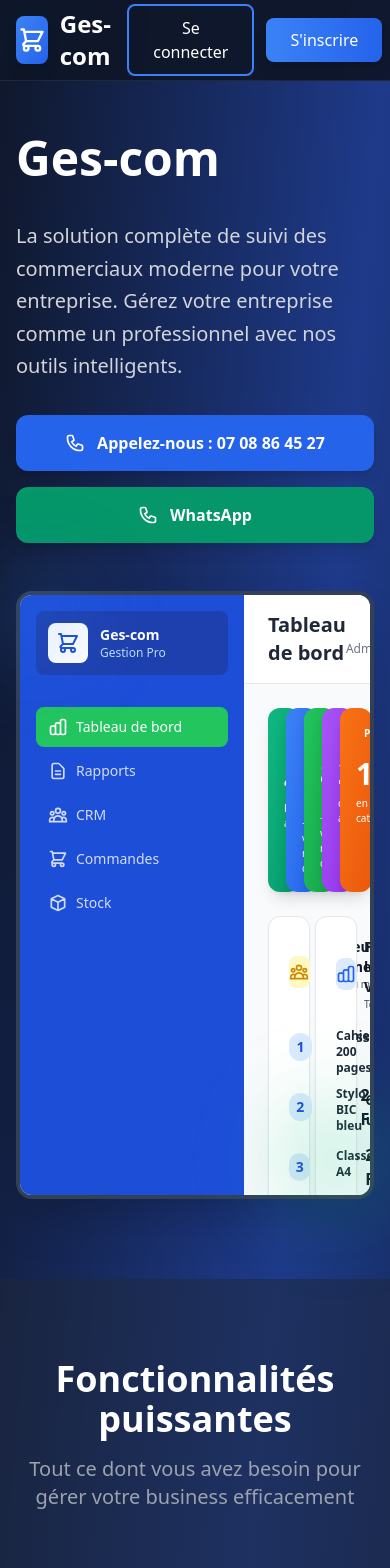
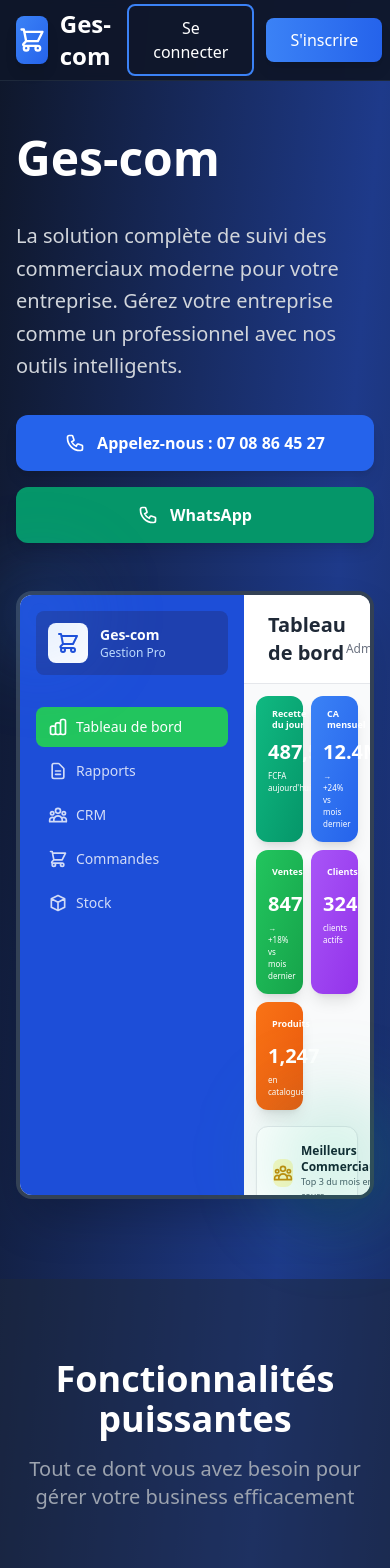
Before and after one commit to kkonanjeanluc2-debug/Gs_com, a Vue app: page / in a window 390 px wide. Shown: the top 1568 px of the page. Built offline with nearby package versions, Linux system fonts and the light colour scheme.

Commit message:
Updated LandingPage.vue

```diff
--- a/src/components/LandingPage.vue
+++ b/src/components/LandingPage.vue
@@ -69,6 +69,8 @@ const callPhone = () => {
             <span class="text-2xl font-bold text-white">Ges-com</span>
           </div>
 
+          <!-- Navigation & Auth Buttons -->
+          <div class="flex items-center gap-8">
             <!-- Navigation Desktop -->
             <nav class="hidden md:flex items-center gap-8">
               <a href="#solutions" class="text-gray-300 hover:text-white transition-colors font-medium">Solutions</a>
@@ -89,6 +91,7 @@ const callPhone = () => {
               >
                 S'inscrire
               </button>
+            </div>
           </div>
         </div>
       </div>
@@ -188,132 +191,132 @@ const callPhone = () => {
                   </div>
 
                   <!-- Stats Cards -->
-                  <div class="p-6">
-                    <div class="grid grid-cols-5 gap-3 mb-6">
+                  <div class="p-3 sm:p-6">
+                    <div class="grid grid-cols-2 sm:grid-cols-3 lg:grid-cols-5 gap-2 sm:gap-3 mb-4 sm:mb-6">
                       <!-- Recette du jour -->
-                      <div class="bg-gradient-to-br from-emerald-500 to-emerald-600 rounded-xl p-4 text-white shadow-lg">
-                        <div class="flex items-center gap-2 mb-3">
-                          <Icon name="document" class="w-5 h-5" />
-                          <div class="text-[10px] font-semibold leading-tight">Recette<br/>du jour</div>
+                      <div class="bg-gradient-to-br from-emerald-500 to-emerald-600 rounded-xl p-3 sm:p-4 text-white shadow-lg">
+                        <div class="flex items-center gap-1 sm:gap-2 mb-2 sm:mb-3">
+                          <Icon name="document" class="w-4 h-4 sm:w-5 sm:h-5" />
+                          <div class="text-[9px] sm:text-[10px] font-semibold leading-tight">Recette<br/>du jour</div>
                         </div>
-                        <div class="text-3xl font-black mb-1">487,500</div>
-                        <div class="text-[10px] font-medium">FCFA<br/>aujourd'hui</div>
+                        <div class="text-xl sm:text-2xl lg:text-3xl font-black mb-1">487,500</div>
+                        <div class="text-[8px] sm:text-[10px] font-medium">FCFA<br/>aujourd'hui</div>
                       </div>
 
                       <!-- CA mensuel -->
-                      <div class="bg-gradient-to-br from-blue-500 to-blue-600 rounded-xl p-4 text-white shadow-lg">
-                        <div class="flex items-center gap-2 mb-3">
-                          <Icon name="chart-bar" class="w-5 h-5" />
-                          <div class="text-[10px] font-semibold leading-tight">CA<br/>mensuel</div>
+                      <div class="bg-gradient-to-br from-blue-500 to-blue-600 rounded-xl p-3 sm:p-4 text-white shadow-lg">
+                        <div class="flex items-center gap-1 sm:gap-2 mb-2 sm:mb-3">
+                          <Icon name="chart-bar" class="w-4 h-4 sm:w-5 sm:h-5" />
+                          <div class="text-[9px] sm:text-[10px] font-semibold leading-tight">CA<br/>mensuel</div>
                         </div>
-                        <div class="text-3xl font-black mb-1">12.4M</div>
-                        <div class="text-[10px] font-medium">→ +24%<br/>vs mois dernier</div>
+                        <div class="text-xl sm:text-2xl lg:text-3xl font-black mb-1">12.4M</div>
+                        <div class="text-[8px] sm:text-[10px] font-medium">→ +24%<br/>vs mois dernier</div>
                       </div>
 
                       <!-- Ventes -->
-                      <div class="bg-gradient-to-br from-green-500 to-green-600 rounded-xl p-4 text-white shadow-lg">
-                        <div class="flex items-center gap-2 mb-3">
-                          <Icon name="shopping-cart" class="w-5 h-5" />
-                          <div class="text-[10px] font-semibold leading-tight">Ventes</div>
+                      <div class="bg-gradient-to-br from-green-500 to-green-600 rounded-xl p-3 sm:p-4 text-white shadow-lg">
+                        <div class="flex items-center gap-1 sm:gap-2 mb-2 sm:mb-3">
+                          <Icon name="shopping-cart" class="w-4 h-4 sm:w-5 sm:h-5" />
+                          <div class="text-[9px] sm:text-[10px] font-semibold leading-tight">Ventes</div>
                         </div>
-                        <div class="text-3xl font-black mb-1">847</div>
-                        <div class="text-[10px] font-medium">→ +18%<br/>vs mois dernier</div>
+                        <div class="text-xl sm:text-2xl lg:text-3xl font-black mb-1">847</div>
+                        <div class="text-[8px] sm:text-[10px] font-medium">→ +18%<br/>vs mois dernier</div>
                       </div>
 
                       <!-- Clients -->
-                      <div class="bg-gradient-to-br from-purple-500 to-purple-600 rounded-xl p-4 text-white shadow-lg">
-                        <div class="flex items-center gap-2 mb-3">
-                          <Icon name="users-group" class="w-5 h-5" />
-                          <div class="text-[10px] font-semibold leading-tight">Clients</div>
+                      <div class="bg-gradient-to-br from-purple-500 to-purple-600 rounded-xl p-3 sm:p-4 text-white shadow-lg">
+                        <div class="flex items-center gap-1 sm:gap-2 mb-2 sm:mb-3">
+                          <Icon name="users-group" class="w-4 h-4 sm:w-5 sm:h-5" />
+                          <div class="text-[9px] sm:text-[10px] font-semibold leading-tight">Clients</div>
                         </div>
-                        <div class="text-3xl font-black mb-1">324</div>
-                        <div class="text-[10px] font-medium">clients<br/>actifs</div>
+                        <div class="text-xl sm:text-2xl lg:text-3xl font-black mb-1">324</div>
+                        <div class="text-[8px] sm:text-[10px] font-medium">clients<br/>actifs</div>
                       </div>
 
                       <!-- Produits -->
-                      <div class="bg-gradient-to-br from-orange-500 to-orange-600 rounded-xl p-4 text-white shadow-lg">
-                        <div class="flex items-center gap-2 mb-3">
-                          <Icon name="package" class="w-5 h-5" />
-                          <div class="text-[10px] font-semibold leading-tight">Produits</div>
+                      <div class="bg-gradient-to-br from-orange-500 to-orange-600 rounded-xl p-3 sm:p-4 text-white shadow-lg">
+                        <div class="flex items-center gap-1 sm:gap-2 mb-2 sm:mb-3">
+                          <Icon name="package" class="w-4 h-4 sm:w-5 sm:h-5" />
+                          <div class="text-[9px] sm:text-[10px] font-semibold leading-tight">Produits</div>
                         </div>
-                        <div class="text-3xl font-black mb-1">1,247</div>
-                        <div class="text-[10px] font-medium">en<br/>catalogue</div>
+                        <div class="text-xl sm:text-2xl lg:text-3xl font-black mb-1">1,247</div>
+                        <div class="text-[8px] sm:text-[10px] font-medium">en<br/>catalogue</div>
                       </div>
                     </div>
 
                     <!-- Bottom Sections -->
-                    <div class="grid grid-cols-2 gap-4">
+                    <div class="grid grid-cols-1 lg:grid-cols-2 gap-3 sm:gap-4">
                       <!-- Meilleurs Commerciaux -->
-                      <div class="bg-white rounded-xl p-5 shadow-sm border border-gray-200">
-                        <div class="flex items-center justify-between mb-4">
+                      <div class="bg-white rounded-xl p-4 sm:p-5 shadow-sm border border-gray-200">
+                        <div class="flex items-center justify-between mb-3 sm:mb-4">
                           <div class="flex items-center gap-2">
-                            <div class="w-8 h-8 rounded-lg bg-yellow-100 flex items-center justify-center">
-                              <Icon name="users" class="w-5 h-5 text-yellow-600" />
+                            <div class="w-7 h-7 sm:w-8 sm:h-8 rounded-lg bg-yellow-100 flex items-center justify-center">
+                              <Icon name="users" class="w-4 h-4 sm:w-5 sm:h-5 text-yellow-600" />
                             </div>
                             <div>
-                              <div class="font-bold text-gray-900 text-sm">Meilleurs Commerciaux</div>
-                              <div class="text-[10px] text-gray-600">Top 3 du mois en cours</div>
+                              <div class="font-bold text-gray-900 text-xs sm:text-sm">Meilleurs Commerciaux</div>
+                              <div class="text-[9px] sm:text-[10px] text-gray-600">Top 3 du mois en cours</div>
                             </div>
                           </div>
                         </div>
-                        <div class="space-y-3">
+                        <div class="space-y-2 sm:space-y-3">
                           <div class="flex items-center justify-between">
                             <div class="flex items-center gap-2">
-                              <div class="w-7 h-7 rounded-full bg-blue-100 flex items-center justify-center text-blue-700 font-black text-sm">1</div>
-                              <span class="font-semibold text-gray-800 text-sm">Kouassi A.</span>
+                              <div class="w-6 h-6 sm:w-7 sm:h-7 rounded-full bg-blue-100 flex items-center justify-center text-blue-700 font-black text-xs sm:text-sm">1</div>
+                              <span class="font-semibold text-gray-800 text-xs sm:text-sm">Kouassi A.</span>
                             </div>
-                            <span class="font-black text-gray-900 text-base">3.2M FCFA</span>
+                            <span class="font-black text-gray-900 text-sm sm:text-base">3.2M FCFA</span>
                           </div>
                           <div class="flex items-center justify-between">
                             <div class="flex items-center gap-2">
-                              <div class="w-7 h-7 rounded-full bg-blue-100 flex items-center justify-center text-blue-700 font-black text-sm">2</div>
-                              <span class="font-semibold text-gray-800 text-sm">Koné S.</span>
+                              <div class="w-6 h-6 sm:w-7 sm:h-7 rounded-full bg-blue-100 flex items-center justify-center text-blue-700 font-black text-xs sm:text-sm">2</div>
+                              <span class="font-semibold text-gray-800 text-xs sm:text-sm">Koné S.</span>
                             </div>
-                            <span class="font-black text-gray-900 text-base">2.8M FCFA</span>
+                            <span class="font-black text-gray-900 text-sm sm:text-base">2.8M FCFA</span>
                           </div>
                           <div class="flex items-center justify-between">
                             <div class="flex items-center gap-2">
-                              <div class="w-7 h-7 rounded-full bg-blue-100 flex items-center justify-center text-blue-700 font-black text-sm">3</div>
-                              <span class="font-semibold text-gray-800 text-sm">Diallo M.</span>
+                              <div class="w-6 h-6 sm:w-7 sm:h-7 rounded-full bg-blue-100 flex items-center justify-center text-blue-700 font-black text-xs sm:text-sm">3</div>
+                              <span class="font-semibold text-gray-800 text-xs sm:text-sm">Diallo M.</span>
                             </div>
-                            <span class="font-black text-gray-900 text-base">2.1M FCFA</span>
+                            <span class="font-black text-gray-900 text-sm sm:text-base">2.1M FCFA</span>
                           </div>
                         </div>
                       </div>
 
                       <!-- Produits les Plus Vendus -->
-                      <div class="bg-white rounded-xl p-5 shadow-sm border border-gray-200">
-                        <div class="flex items-center justify-between mb-4">
+                      <div class="bg-white rounded-xl p-4 sm:p-5 shadow-sm border border-gray-200">
+                        <div class="flex items-center justify-between mb-3 sm:mb-4">
                           <div class="flex items-center gap-2">
-                            <div class="w-8 h-8 rounded-lg bg-blue-100 flex items-center justify-center">
-                              <Icon name="chart-bar" class="w-5 h-5 text-blue-600" />
+                            <div class="w-7 h-7 sm:w-8 sm:h-8 rounded-lg bg-blue-100 flex items-center justify-center">
+                              <Icon name="chart-bar" class="w-4 h-4 sm:w-5 sm:h-5 text-blue-600" />
                             </div>
                             <div>
-                              <div class="font-bold text-gray-900 text-sm">Produits les Plus Vendus</div>
-                              <div class="text-[10px] text-gray-600">Top 5</div>
+                              <div class="font-bold text-gray-900 text-xs sm:text-sm">Produits les Plus Vendus</div>
+                              <div class="text-[9px] sm:text-[10px] text-gray-600">Top 5</div>
                             </div>
                           </div>
                         </div>
-                        <div class="space-y-2.5">
+                        <div class="space-y-2 sm:space-y-2.5">
                           <div class="flex items-center justify-between">
-                            <span class="font-semibold text-gray-800 text-xs">Cahier 200 pages</span>
-                            <span class="font-black text-gray-900 text-sm">847 unités</span>
+                            <span class="font-semibold text-gray-800 text-[10px] sm:text-xs">Cahier 200 pages</span>
+                            <span class="font-black text-gray-900 text-xs sm:text-sm">847 unités</span>
                           </div>
                           <div class="flex items-center justify-between">
-                            <span class="font-semibold text-gray-800 text-xs">Stylo BIC bleu</span>
-                            <span class="font-black text-gray-900 text-sm">612 unités</span>
+                            <span class="font-semibold text-gray-800 text-[10px] sm:text-xs">Stylo BIC bleu</span>
+                            <span class="font-black text-gray-900 text-xs sm:text-sm">612 unités</span>
                           </div>
                           <div class="flex items-center justify-between">
-                            <span class="font-semibold text-gray-800 text-xs">Classeur A4</span>
-                            <span class="font-black text-gray-900 text-sm">423 unités</span>
+                            <span class="font-semibold text-gray-800 text-[10px] sm:text-xs">Classeur A4</span>
+                            <span class="font-black text-gray-900 text-xs sm:text-sm">423 unités</span>
                           </div>
                           <div class="flex items-center justify-between">
-                            <span class="font-semibold text-gray-800 text-xs">Ramette papier</span>
-                            <span class="font-black text-gray-900 text-sm">298 unités</span>
+                            <span class="font-semibold text-gray-800 text-[10px] sm:text-xs">Ramette papier</span>
+                            <span class="font-black text-gray-900 text-xs sm:text-sm">298 unités</span>
                           </div>
                           <div class="flex items-center justify-between">
-                            <span class="font-semibold text-gray-800 text-xs">Marqueur tableau</span>
-                            <span class="font-black text-gray-900 text-sm">276 unités</span>
+                            <span class="font-semibold text-gray-800 text-[10px] sm:text-xs">Marqueur tableau</span>
+                            <span class="font-black text-gray-900 text-xs sm:text-sm">276 unités</span>
                           </div>
                         </div>
                       </div>
```
Lines whose indentation alone changed are shown as unchanged.
